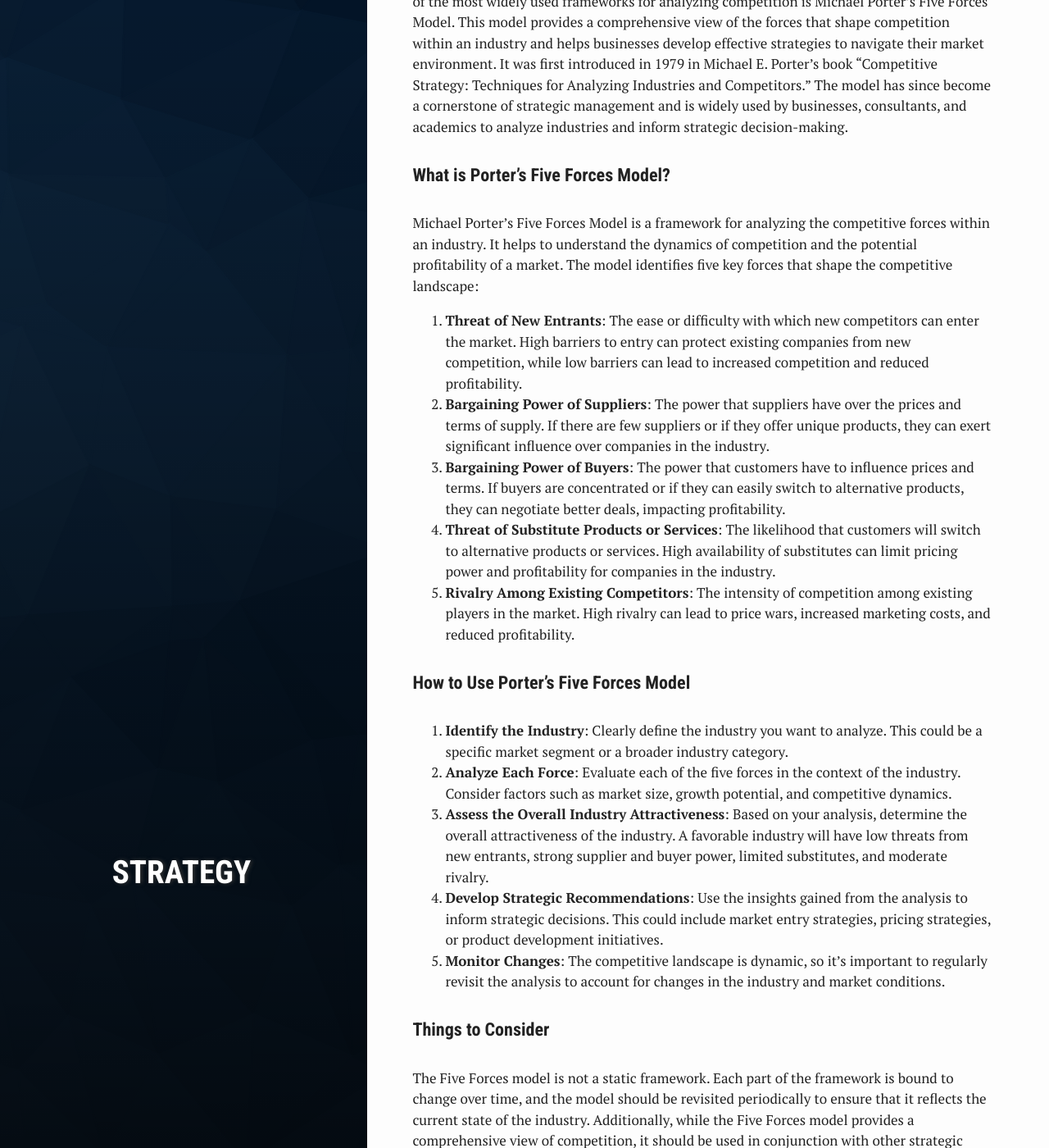
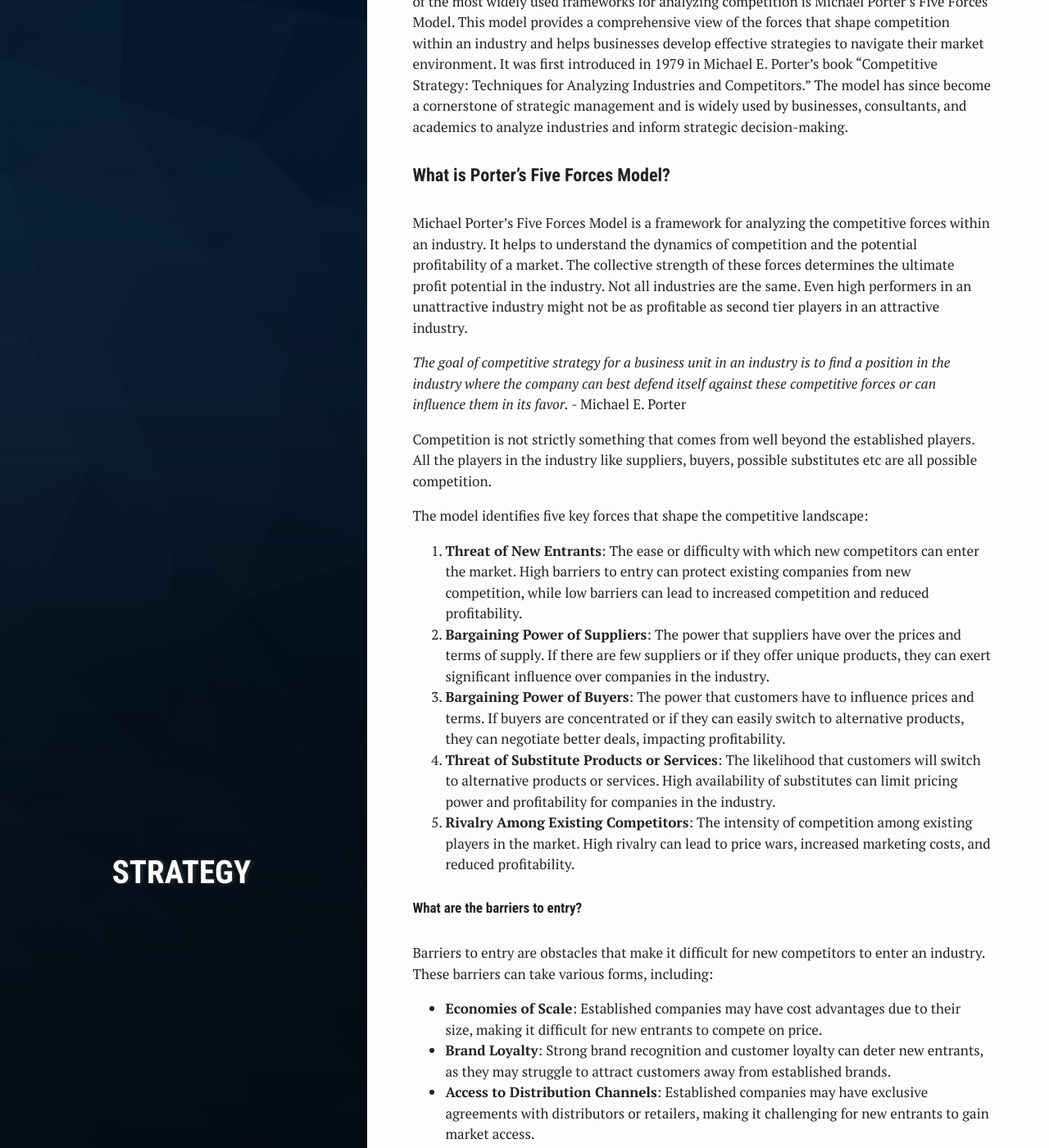
Before and after one commit to qapage/qapage.github.io, a Jekyll site: the page built from _posts/2025-04-04-Porters-Five-Forces-Model.md, in a window 1280 px wide and 1400 px high, scrolled down 498 px. Shown: the whole window at 82% size. Built offline with Jekyll 4.4.1, drawn with Linux system fonts in a browser that asks for light colours; some of the changed text lies outside the part shown.

Commit message:
Added barriers to entry

```diff
--- a/_posts/2025-04-04-Porters-Five-Forces-Model.md
+++ b/_posts/2025-04-04-Porters-Five-Forces-Model.md
@@ -11,12 +11,26 @@
 In the world of business, understanding the competitive landscape is crucial for success. One of the most widely used frameworks for analyzing competition is Michael Porter's Five Forces Model. This model provides a comprehensive view of the forces that shape competition within an industry and helps businesses develop effective strategies to navigate their market environment. It was first introduced in 1979 in Michael E. Porter's book "Competitive Strategy: Techniques for Analyzing Industries and Competitors." The model has since become a cornerstone of strategic management and is widely used by businesses, consultants, and academics to analyze industries and inform strategic decision-making.
 
 #### What is Porter's Five Forces Model?
-Michael Porter's Five Forces Model is a framework for analyzing the competitive forces within an industry. It helps to understand the dynamics of competition and the potential profitability of a market. The model identifies five key forces that shape the competitive landscape:
+Michael Porter's Five Forces Model is a framework for analyzing the competitive forces within an industry. It helps to understand the dynamics of competition and the potential profitability of a market. The collective strength of these forces determines the ultimate profit potential in the industry. Not all industries are the same. Even high performers in an unattractive industry might not be as profitable as second tier players in an attractive industry.
+
+<em>The goal of competitive strategy for a business unit in an industry is to find a position in the industry where the company can best defend itself against these competitive forces or can influence them in its favor. </em> - Michael E. Porter
+
+Competition is not strictly something that comes from well beyond the established players. All the players in the industry like suppliers, buyers, possible substitutes etc are all possible competition.
+
+The model identifies five key forces that shape the competitive landscape:
 1. **Threat of New Entrants**: The ease or difficulty with which new competitors can enter the market. High barriers to entry can protect existing companies from new competition, while low barriers can lead to increased competition and reduced profitability.
 2. **Bargaining Power of Suppliers**: The power that suppliers have over the prices and terms of supply. If there are few suppliers or if they offer unique products, they can exert significant influence over companies in the industry.
 3. **Bargaining Power of Buyers**: The power that customers have to influence prices and terms. If buyers are concentrated or if they can easily switch to alternative products, they can negotiate better deals, impacting profitability.
 4. **Threat of Substitute Products or Services**: The likelihood that customers will switch to alternative products or services. High availability of substitutes can limit pricing power and profitability for companies in the industry.
 5. **Rivalry Among Existing Competitors**: The intensity of competition among existing players in the market. High rivalry can lead to price wars, increased marketing costs, and reduced profitability.
+
+##### What are the barriers to entry?
+Barriers to entry are obstacles that make it difficult for new competitors to enter an industry. These barriers can take various forms, including:
+- **Economies of Scale**: Established companies may have cost advantages due to their size, making it difficult for new entrants to compete on price.
+- **Brand Loyalty**: Strong brand recognition and customer loyalty can deter new entrants, as they may struggle to attract customers away from established brands.
+- **Access to Distribution Channels**: Established companies may have exclusive agreements with distributors or retailers, making it challenging for new entrants to gain market access.
+- **Government Regulations**: Regulatory requirements, such as licenses or permits, can create barriers to entry for new competitors.
+- **Capital Requirements**: High initial investment costs can deter new entrants, especially in industries that require significant infrastructure or technology investments.
 
 #### How to Use Porter's Five Forces Model
 1. **Identify the Industry**: Clearly define the industry you want to analyze. This could be a specific market segment or a broader industry category.
```
